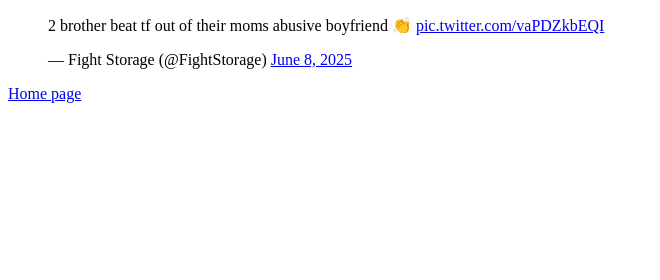
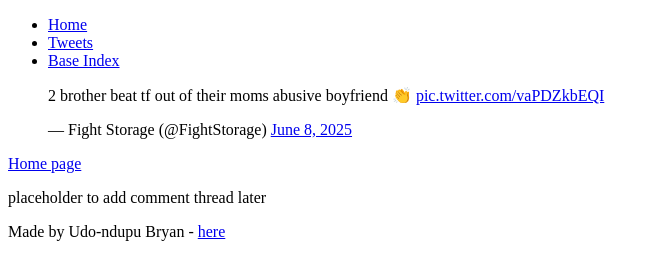
Before and after one commit to Francis-xavi/My_First_Portfolio, a plain HTML site: page html_basic/tweets.html in a window 1280 px wide. Shown: the whole page, without its empty margins (0-660 px from the left). Drawn offline with Linux system fonts and the light colour scheme.

Commit message:
added a header, main, aside, article and footer

```diff
--- a/html_basic/tweets.html
+++ b/html_basic/tweets.html
@@ -6,7 +6,27 @@
     <title>Document</title>
 </head>
 <body>
-    <blockquote class="twitter-tweet" data-media-max-width="560"><p lang="en" dir="ltr">2 brother beat tf out of their moms abusive boyfriend 👏 <a href="https://t.co/vaPDZkbEQI">pic.twitter.com/vaPDZkbEQI</a></p>&mdash; Fight Storage (@FightStorage) <a href="https://twitter.com/FightStorage/status/1931556619827007671?ref_src=twsrc%5Etfw">June 8, 2025</a></blockquote> <script async src="https://platform.twitter.com/widgets.js" charset="utf-8"></script>
-    <a href="/html_basic/index.html">Home page</a>
+    <header>
+        <nav>
+            <ul>
+                <li><a href="/html_basic/index.html">Home</a></li>
+                <li><a href="/html_basic/tweets.html">Tweets</a></li>
+                <li><a href="/html_basic/base_index.html">Base Index</a></li>
+            </ul>
+        </nav>
+    </header>
+
+    <main>
+        <article>
+            <blockquote class="twitter-tweet" data-media-max-width="560"><p lang="en" dir="ltr">2 brother beat tf out of their moms abusive boyfriend 👏 <a href="https://t.co/vaPDZkbEQI">pic.twitter.com/vaPDZkbEQI</a></p>&mdash; Fight Storage (@FightStorage) <a href="https://twitter.com/FightStorage/status/1931556619827007671?ref_src=twsrc%5Etfw">June 8, 2025</a></blockquote> <script async src="https://platform.twitter.com/widgets.js" charset="utf-8"></script>
+            <a href="/html_basic/index.html">Home page</a>
+        </article>
+        <aside> <p>placeholder to add comment thread later</p> </aside>
+    </main>
+
+    <footer>
+        <p>Made by Udo-ndupu Bryan - <a href="https://www.pinterest.com/pin/61009769946807831/" target="_blank">here</a></p>
+    </footer>
+
 </body>
 </html>
```
Also changed, not shown: html_basic/index.html (+19 -0 lines).
